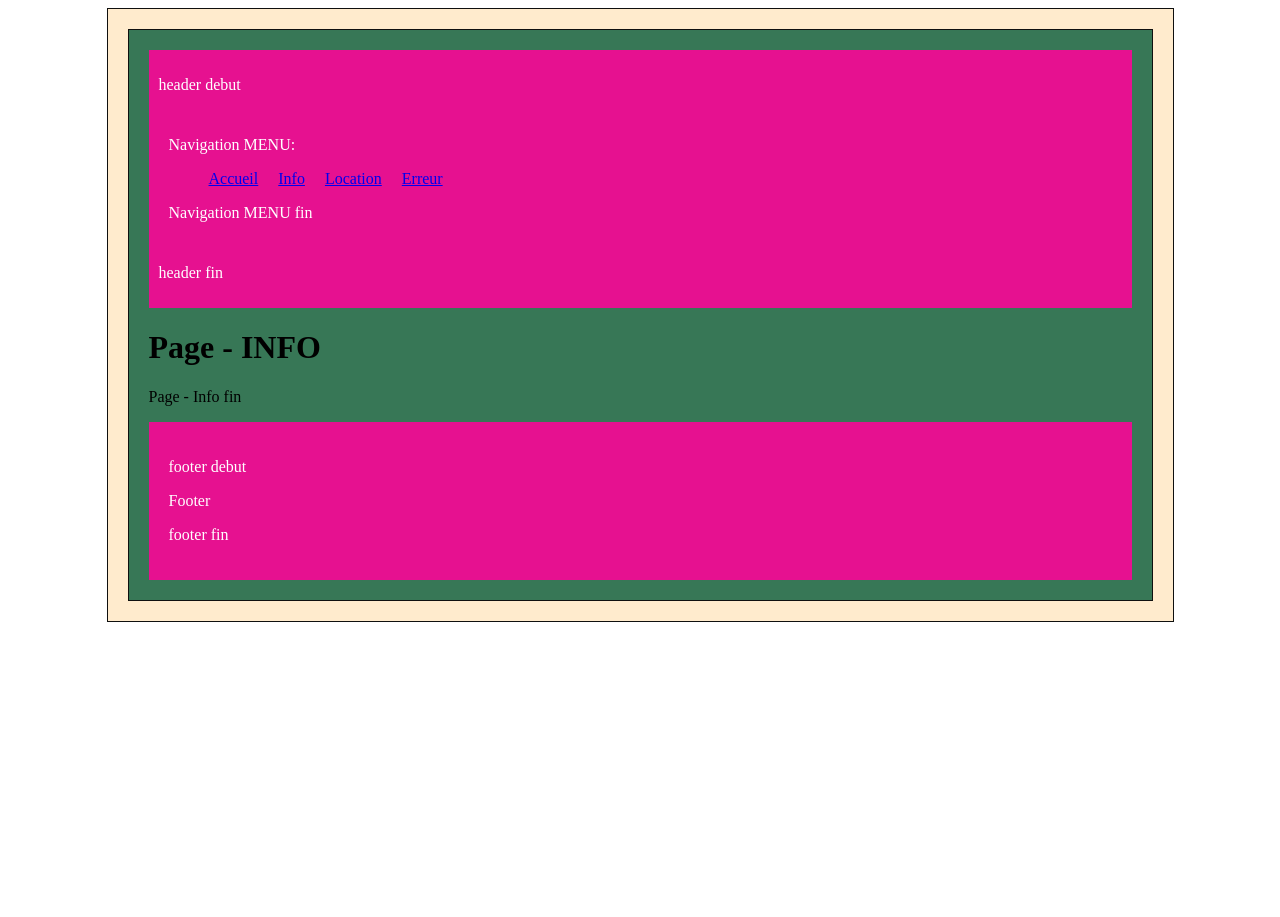
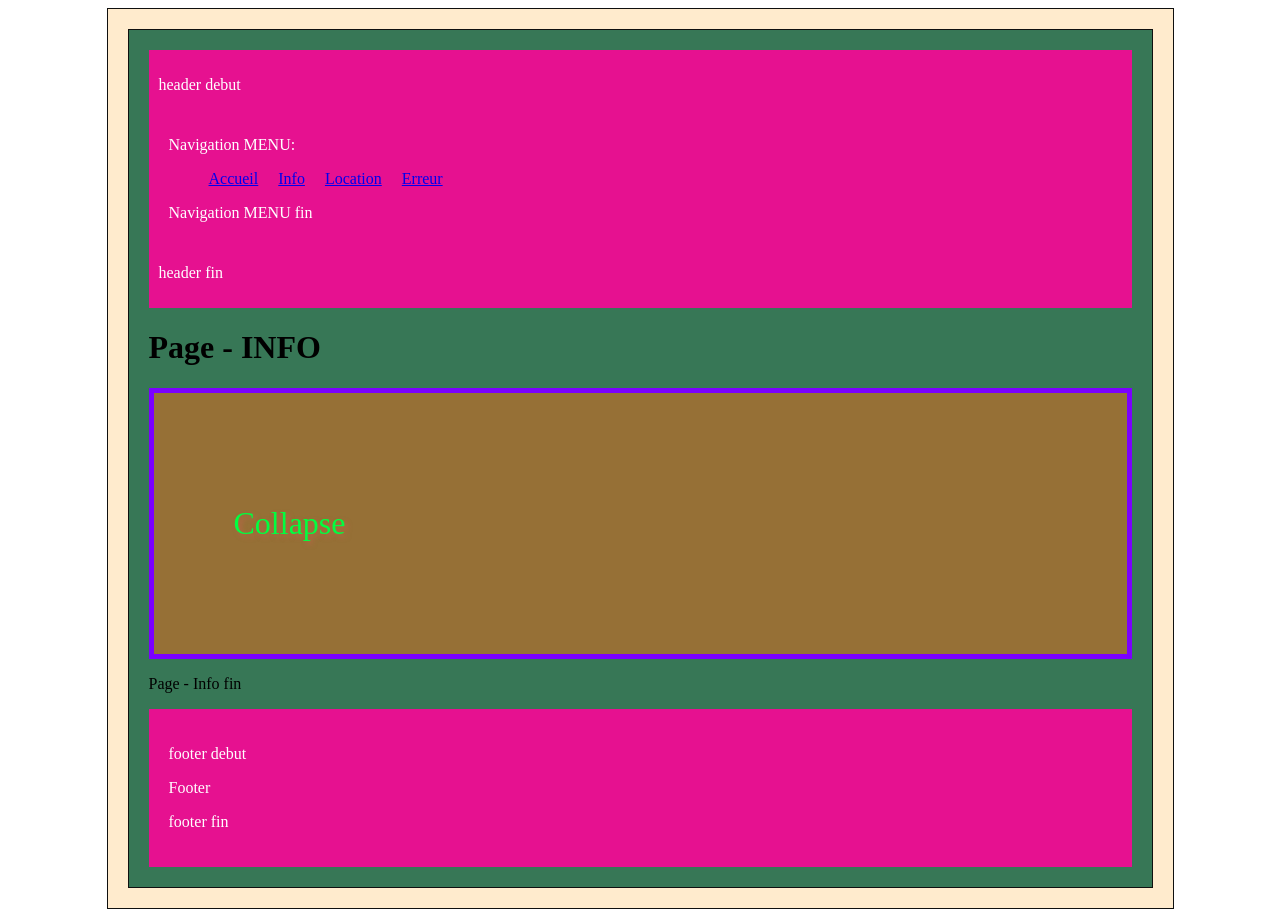
Before and after one commit to tetyanachouteau/P11Kasa, a React (Create React App) app: page /info in a window 1280 px wide. Before the commit the page ends 800 px from the top, so only its background shows below. Built offline with nearby package versions, Linux system fonts and the light colour scheme.

Commit message:
Ajout Collapse dans info.jsx, css ajustement

```diff
--- a/src/components/Collapse.jsx
+++ b/src/components/Collapse.jsx
@@ -2,8 +2,8 @@ import styles from "./Collapse.module.css"
 
 function Collapse() {
     return (
-        <div className={styles.back}>
-            <p className={styles.front}>Banner</p>
+        <div className={styles.collapse}>
+            <p className={styles.text}>Collapse</p>
         </div>
     );
 }
--- a/src/components/Collapse.module.css
+++ b/src/components/Collapse.module.css
@@ -1,10 +1,10 @@
-.back {
+.collapse {
     background-color: rgb(150, 112, 54);
     border: 5px solid rgb(123, 0, 255);
     padding: 80px;
   }
 
-.front {
+.text {
     text-shadow: 3px 3px 5px rgba(220, 91, 91, 0.5);
     font-size: 32px;
     color: rgb(0, 255, 64);
--- a/src/pages/info.jsx
+++ b/src/pages/info.jsx
@@ -1,8 +1,11 @@
-
+import Collapse from '../components/Collapse';
 function Info() {
     return (
       <div>
         <h1>Page - INFO</h1>
+
+        <Collapse />
+
         <p >Page - Info fin </p>
 
       </div>
```
